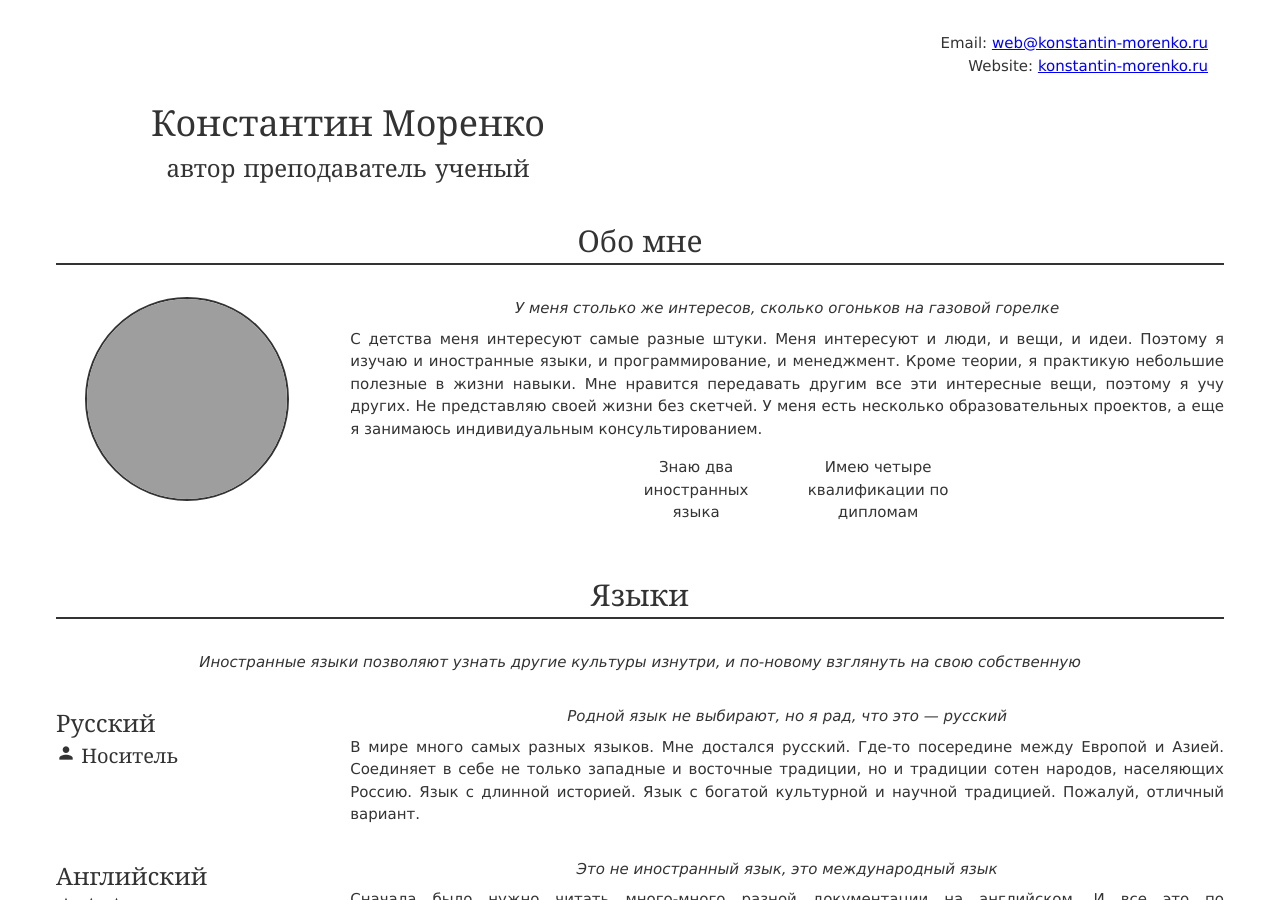
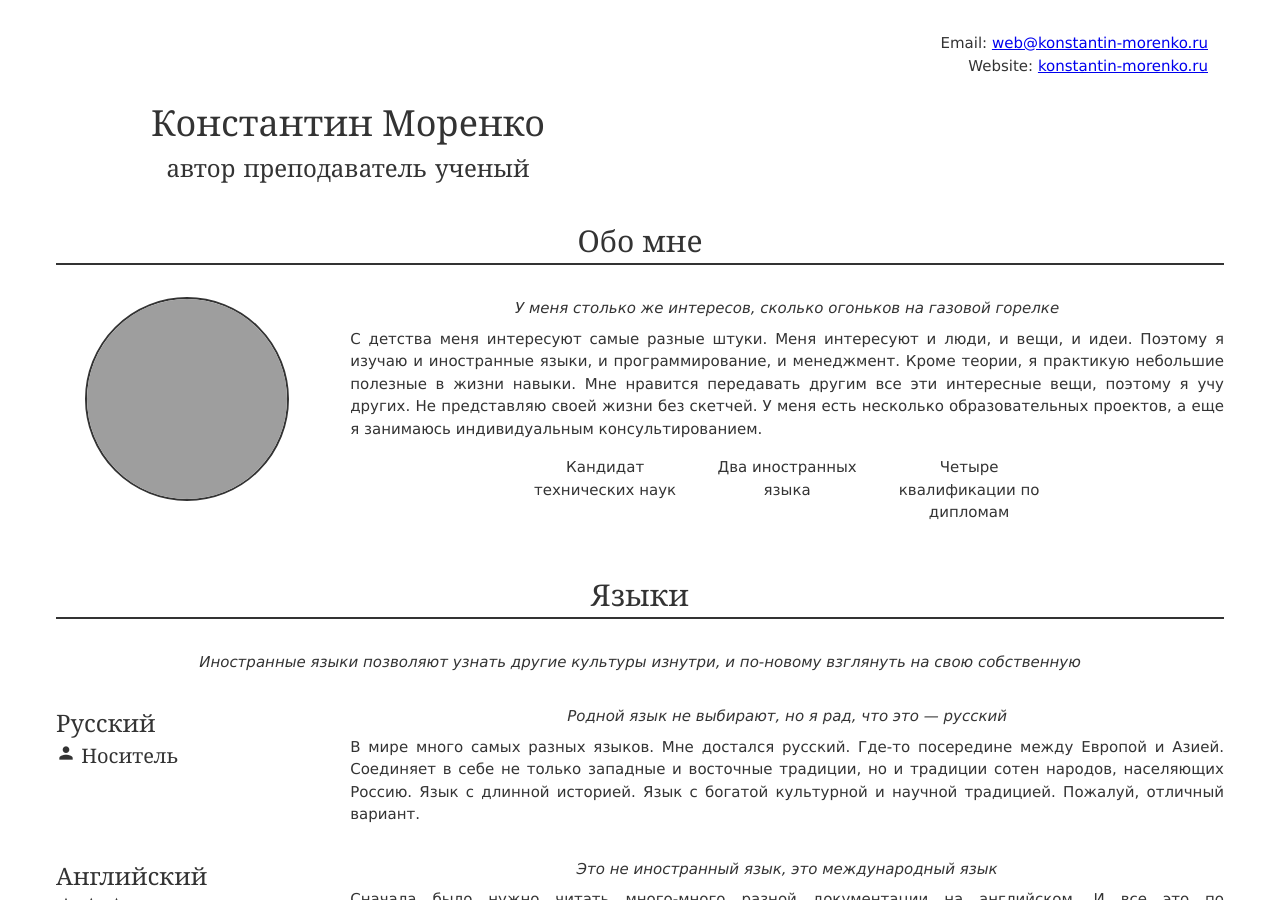
Before and after one commit to konstantin-morenko/jresume, a Jekyll site: the page built from index.md, in a window 1280 px wide and 900 px high. Built offline with Jekyll 4.4.1, drawn with Linux system fonts in a browser that asks for light colours; grey boxes are pictures that could not be loaded.

Commit message:
New trait

```diff
--- a/_data/about.yml
+++ b/_data/about.yml
@@ -12,5 +12,6 @@ text: |
   я занимаюсь индивидуальным консультированием.
 
 traits:
-- Знаю два иностранных языка
-- Имею четыре квалификации по дипломам
+- Кандидат технических наук
+- Два иностранных языка
+- Четыре квалификации по дипломам
```
